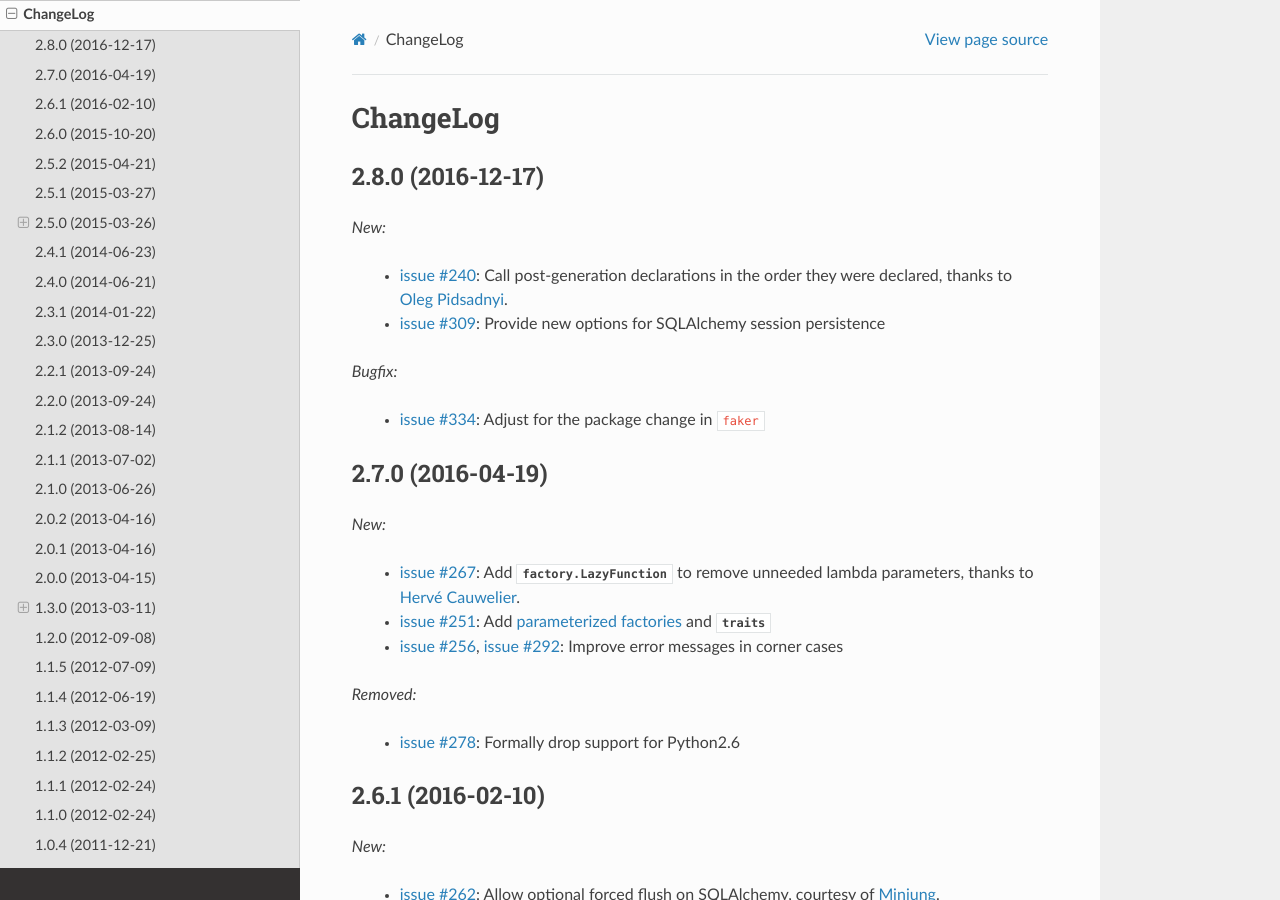
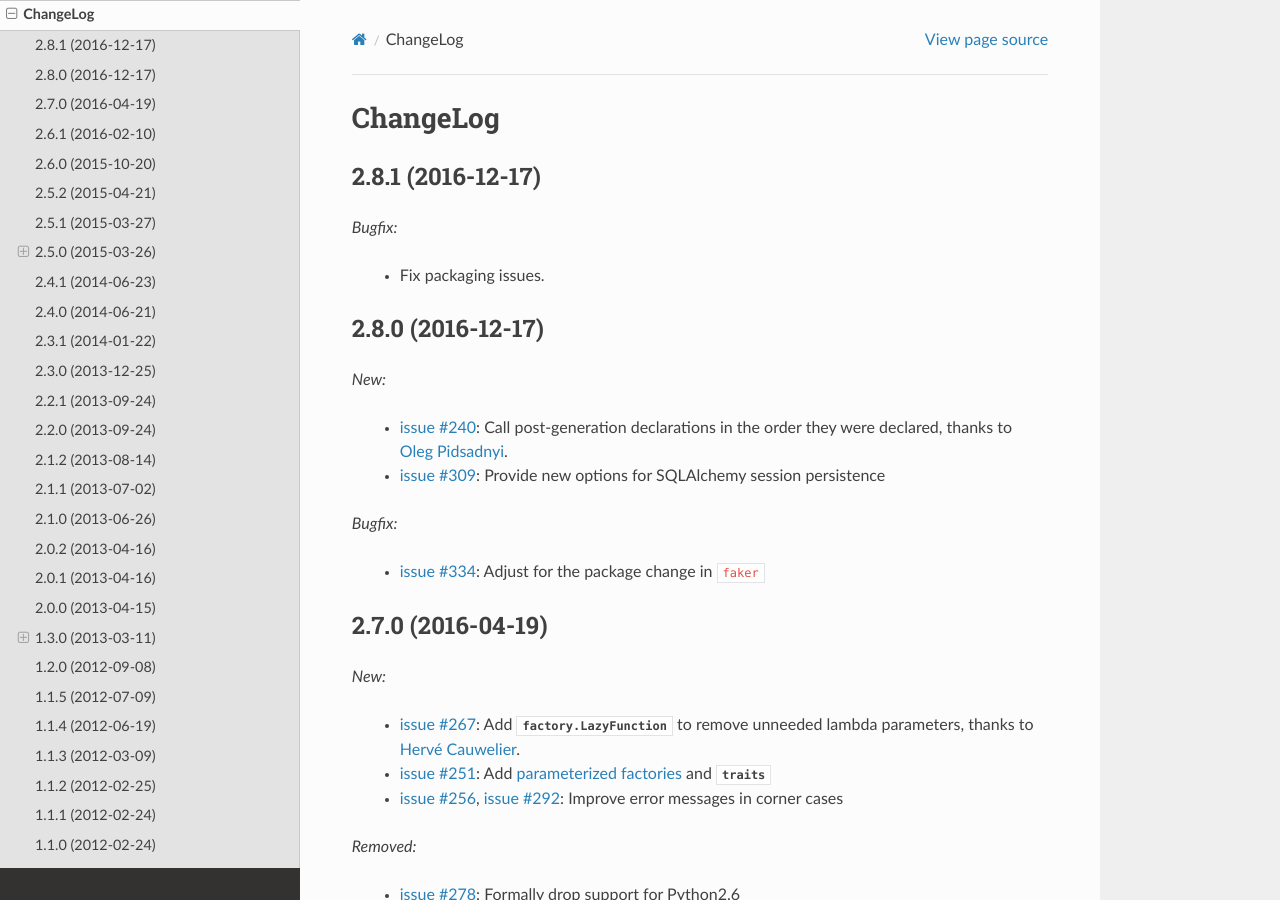
Before and after one commit to FactoryBoy/factory_boy, a Sphinx documentation site: the page built from docs/changelog.rst, in a window 1280 px wide and 900 px high. Built offline with Sphinx 7.4.7 and the Read the Docs theme 2.0.0, drawn with Linux system fonts in a browser that asks for light colours.

Commit message:
Release version 2.8.1

```diff
--- a/docs/changelog.rst
+++ b/docs/changelog.rst
@@ -1,5 +1,15 @@
 ChangeLog
 =========
+
+.. _v2.8.1:
+
+2.8.1 (2016-12-17)
+------------------
+
+*Bugfix:*
+
+    - Fix packaging issues.
+
 
 .. _v2.8.0:
 
--- a/factory/__init__.py
+++ b/factory/__init__.py
@@ -89,7 +89,7 @@ from . import mogo
 from . import mongoengine
 
 
-__version__ = '2.8.0'
+__version__ = '2.8.1'
 __author__ = 'Raphaël Barrois <raphael.barrois+fboy@polytechnique.org>'
 
 
```
